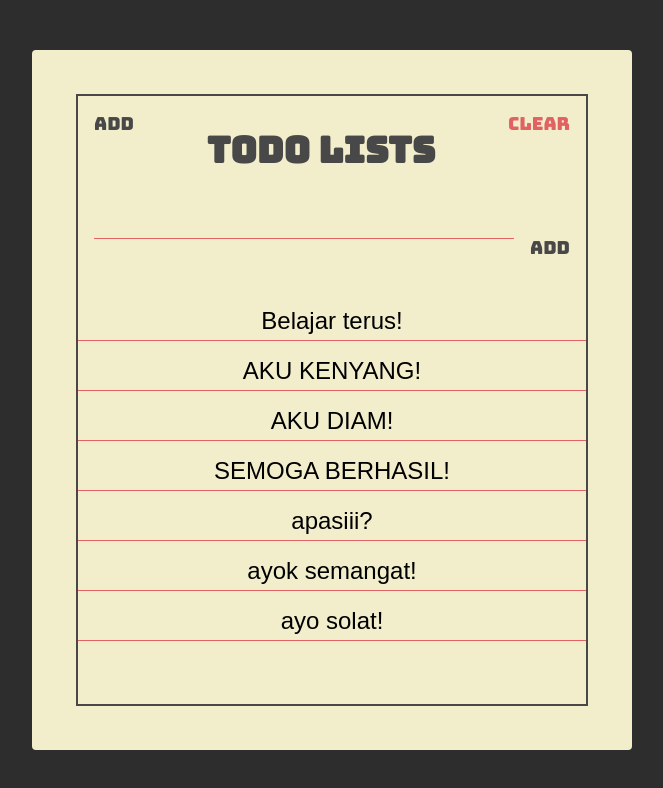
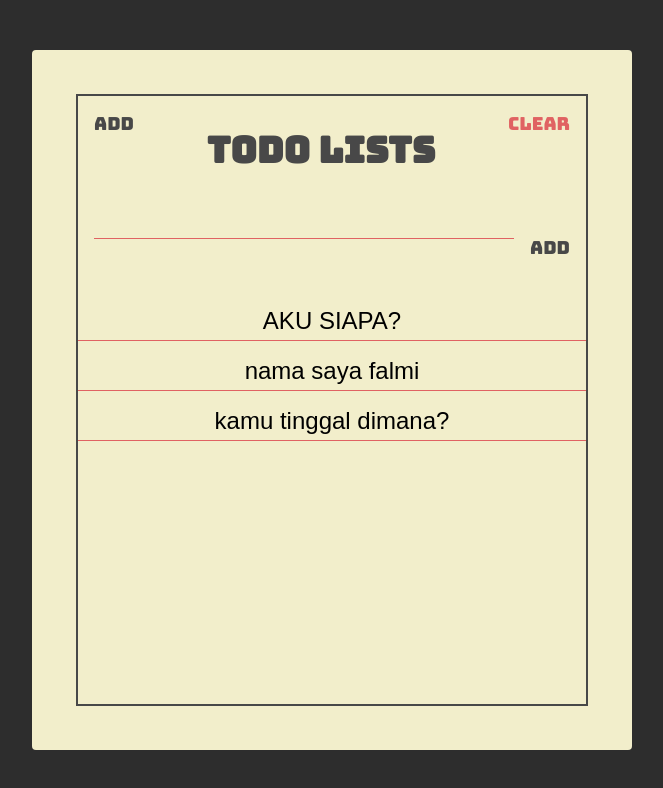
Before and after one commit to srifalmi/react-todolist, a React (Create React App) app: page / in a window 1280 px wide. Shown: the top 788 px of the page, without its empty margins (308-971 px from the left). Built offline with nearby package versions, Linux system fonts and the light colour scheme; a web font is replaced by a local one.

Commit message:
todos dan todoList refactor

```diff
--- a/src/COMPONENTS/Todos.jsx
+++ b/src/COMPONENTS/Todos.jsx
@@ -1,31 +1,9 @@
 import React from "react";
+import PropTypes from "prop-types";
 
 import Todo from "./Todo";
 
-const Todos = () => {
-  const todos = [
-    {
-      text: "Belajar terus!"
-    },
-    {
-      text: "AKU KENYANG!"
-    },
-    {
-      text: "AKU DIAM!"
-    },
-    {
-      text: "SEMOGA BERHASIL!"
-    },
-    {
-      text: "apasiii?"
-    },
-    {
-      text: "ayok semangat!"
-    },
-    {
-      text: "ayo solat!"
-    }
-  ];
+const Todos = ({ todos }) => {
   return (
     <section className="todos">
       {todos.map((todo) => {
@@ -34,5 +12,12 @@
     </section>
   );
 };
+Todos.propTypes = {
+  todos: PropTypes.arrayOf(
+    PropTypes.shape({
+      text: PropTypes.string
+    })
+  )
+};
 
 export default Todos;
--- a/src/pages/TodoList.jsx
+++ b/src/pages/TodoList.jsx
@@ -1,4 +1,4 @@
-import React from "react";
+import React, { useState } from "react";
 
 import Paper from "../COMPONENTS/Paper";
 import Header from "../COMPONENTS/Header";
@@ -6,11 +6,17 @@
 import Todos from "../COMPONENTS/Todos";
 
 const TodoList = () => {
+  const [todos, setTodos] = useState([
+    { text: "AKU SIAPA?" },
+    { text: "nama saya falmi" },
+    { text: "kamu tinggal dimana?" }
+  ]);
+
   return (
     <Paper>
       <Header />
       <TodoForm />
-      <Todos />
+      <Todos todos={todos} />
     </Paper>
   );
 };
```
Also changed, not shown: .codesandbox/workspace.json (added).
